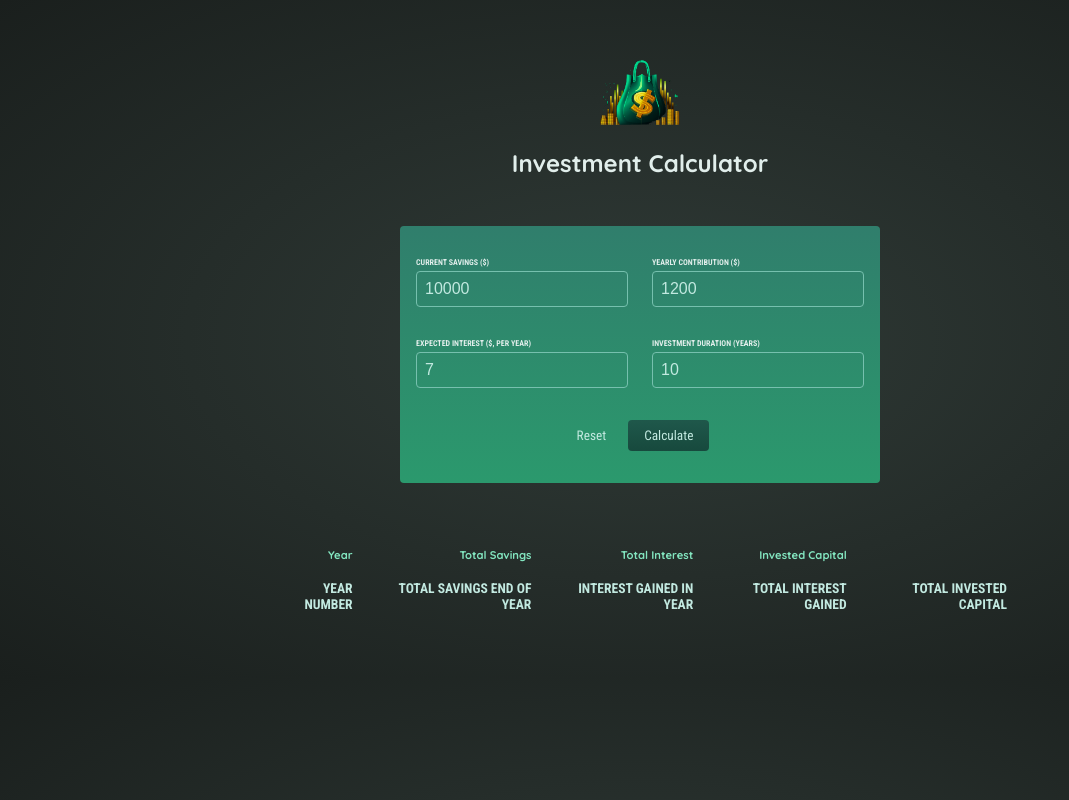
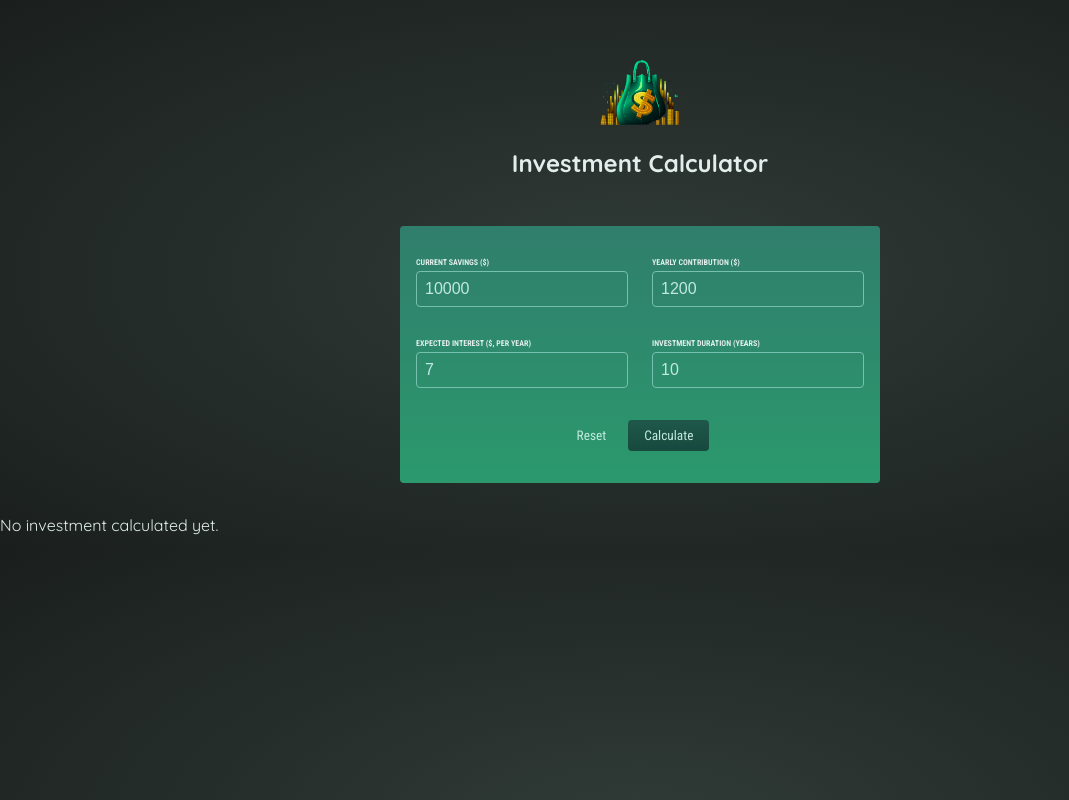
Before and after one commit to KalvenDebig/investment-calculator, a React (Create React App) app in the folder investment-calculator/: page / in a window 1280 px wide. Shown: the whole page, without its empty margins (0-1069 px from the left). Built offline with nearby package versions, Linux system fonts and the light colour scheme.

Commit message:
feat: show results

```diff
--- a/investment-calculator/src/App.js
+++ b/investment-calculator/src/App.js
@@ -36,9 +36,8 @@ const App = () => {
     <div>
       <Header></Header>
       <UserInput onCalculate={calculateHandler}></UserInput>
-      {/* todo: Show below table conditionally (only once result data is available) */}
-      {/* todo: Show fallback text if no data is available */}
-      <ResultsTable></ResultsTable>
+      {!userInput && <p>No investment calculated yet.</p>}
+      {userInput && <ResultsTable data={yearlyData} initialInvestment={userInput['current-savings']}></ResultsTable>}
     </div>
   );
 };
--- a/investment-calculator/src/components/ResultsTable/ResultsTable.js
+++ b/investment-calculator/src/components/ResultsTable/ResultsTable.js
@@ -1,23 +1,26 @@
-const ResultsTable = () => {
+const ResultsTable = (props) => {
   return (
     <table className="result">
       <thead>
         <tr>
           <th>Year</th>
           <th>Total Savings</th>
+          <th>Interest(Year)</th>
           <th>Total Interest</th>
           <th>Invested Capital</th>
         </tr>
       </thead>
 
       <tbody>
-        <tr>
-          <th>YEAR NUMBER</th>
-          <th>TOTAL SAVINGS END OF YEAR</th>
-          <th>INTEREST GAINED IN YEAR</th>
-          <th>TOTAL INTEREST GAINED</th>
-          <th>TOTAL INVESTED CAPITAL</th>
+      {props.data.map((yearData) => (
+        <tr key={yearData.year}>
+          <td>{yearData.year}</td>
+          <td>{yearData.savingsEndOfYear}</td>
+          <td>{yearData.yearlyInterest}</td>
+          <td>{yearData.savingsEndOfYear - props.initialInvestment - yearData.yearlyContribution * yearData.year}</td>
+          <td>{props.initialInvestment + yearData.yearlyContribution * yearData.year}</td>
         </tr>
+      ))}
       </tbody>
     </table>
   );
```
